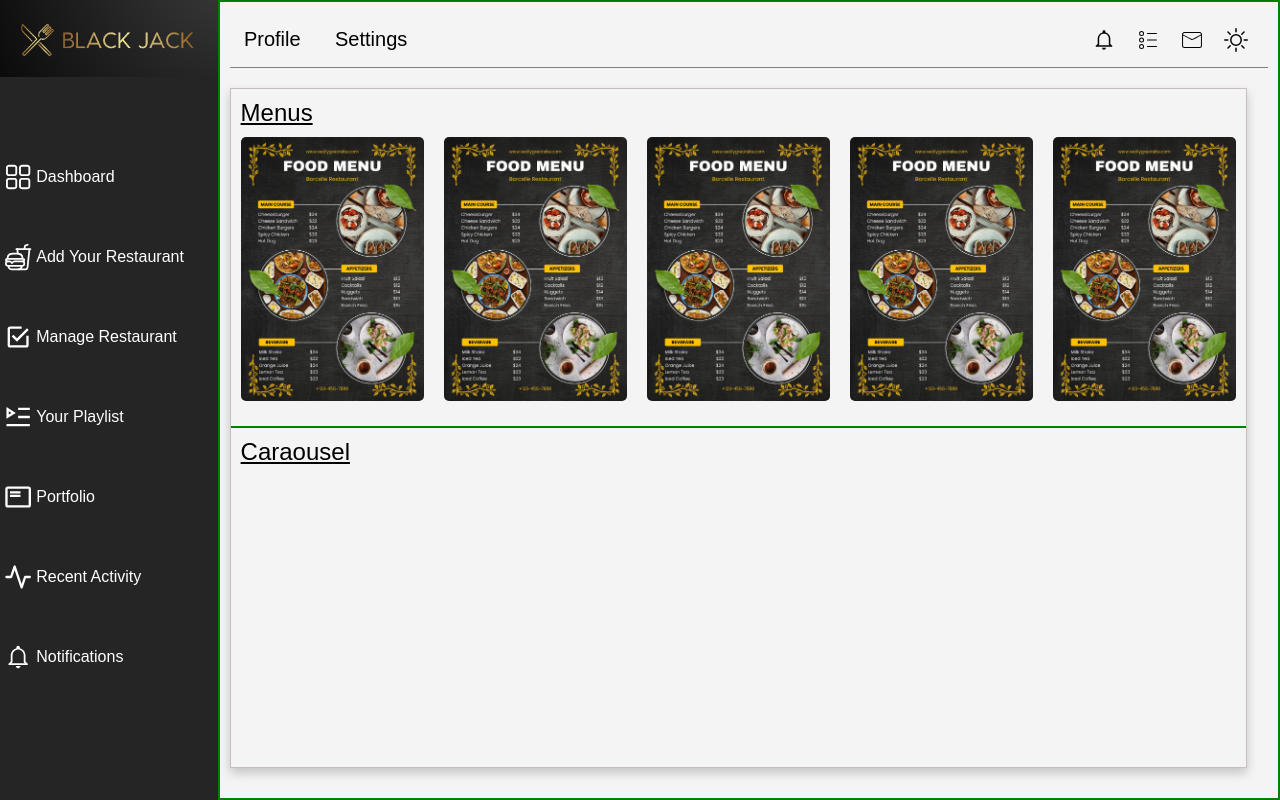
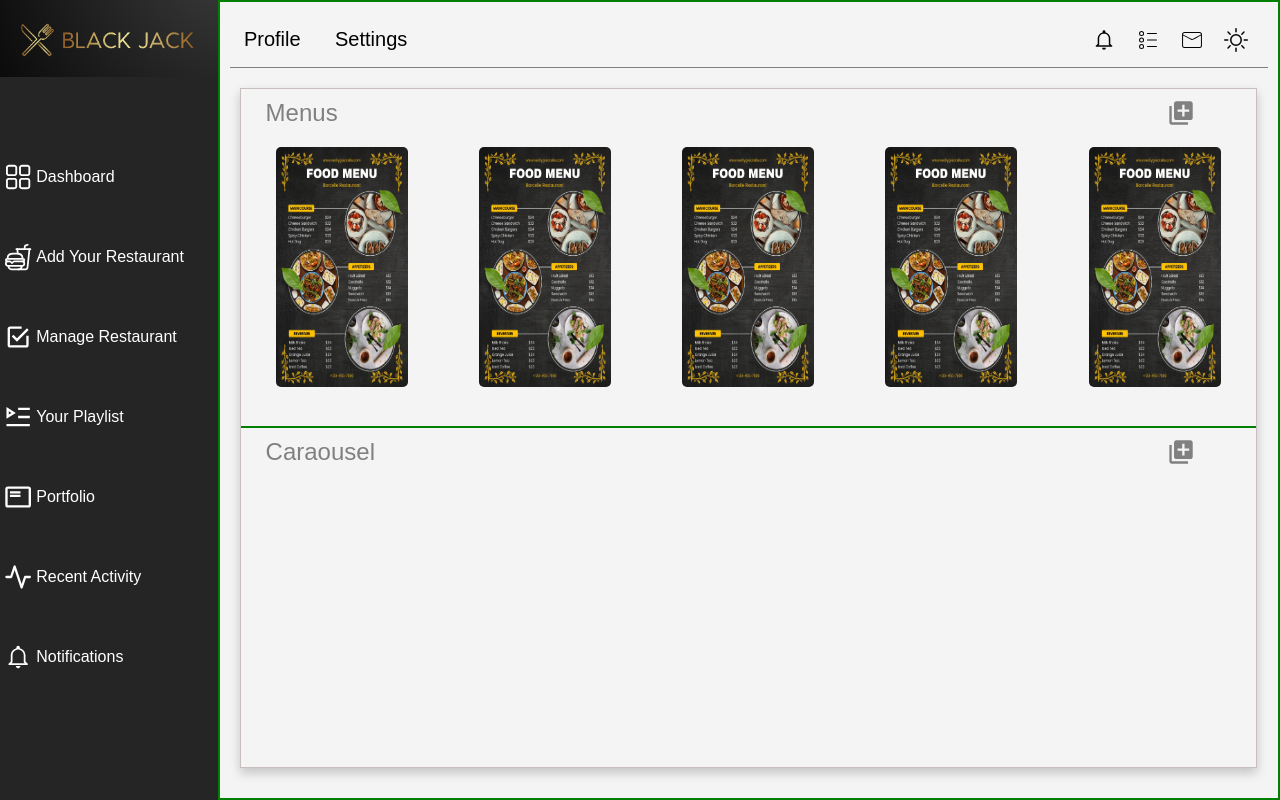
Before and after one commit to Karan-negi01/Black-Jack1, a React (Create React App) app: page / in a window 1280 px wide. Both pictures are taken after a click on the element "Your Playlist". Built offline with nearby package versions, Linux system fonts and the light colour scheme.

Commit message:
menu add option

```diff
--- a/src/components/black-jack/Dashboard.css
+++ b/src/components/black-jack/Dashboard.css
@@ -50,10 +50,13 @@
 }
 
 
+
+
 .menu-icons {
     font-size: 28px;
     width: 20%;
     margin-left: 0;
+
 }
 
 .right_dashboard {
@@ -450,6 +453,7 @@ form .text h3 a:hover {
     flex-direction: column;
     margin-top: 20px;
     box-shadow: 0 5px 10px rgba(0, 0, 0, 0.2);
+    margin-left: 10px;
 
 }
 
@@ -460,14 +464,31 @@ form .text h3 a:hover {
     display: flex;
     flex-direction: column;
 
+
 }
+.restro-menu-header{
+    display: flex;
 
+    align-items: center;
+    justify-content: space-between;
+    margin-left: 15px;
+    color: grey;
+
+}
 .restro-menu-heading{
     font-size: 24px;
     padding: 10px;
-    text-decoration: underline;
+
+
 }
+.restro-menu-icons{
+    width: 15%;
 
+    font-size: 28px;
+    text-align: center;
+    align-content: center;
+    cursor: pointer;
+}
 
 
 
@@ -478,7 +499,7 @@ form .text h3 a:hover {
 
 }
 .restro-menu-box{
-    /* border: 2px solid black; */
+
     width: 100%;
     height: 33vh;
     display: flex;
@@ -487,7 +508,9 @@ form .text h3 a:hover {
 
 }
 .menu-image{
-    width: 18%;
-    height: 33vh;
+    width: 13%;
+    height: 30vh;
     border-radius: 5px;
+    cursor: pointer;
+    margin-top: 10px;
 }
--- a/src/components/black-jack/Dashboard.jsx
+++ b/src/components/black-jack/Dashboard.jsx
@@ -17,6 +17,7 @@ import 'chart.js/auto';
 import Button from 'react-bootstrap/Button';
 import Form from 'react-bootstrap/Form';
 import menu from '../assests/menu.png'
+import { MdAddToPhotos } from "react-icons/md";
 
 
 
@@ -234,7 +235,11 @@ const Dashboard = () => {
             <div>
               <div className="playlist-container">
                 <div className="restro-menu">
-                  <p className='restro-menu-heading'>Menus</p>
+                  <div className="restro-menu-header">
+
+                    <p className='restro-menu-heading'>Menus</p>
+                    <MdAddToPhotos className='restro-menu-icons' />
+                  </div>
                   <div className="restro-menu-box">
                     <img src={menu} className='menu-image' alt='menu'></img>
                     <img src={menu} className='menu-image' alt='menu'></img>
@@ -244,7 +249,11 @@ const Dashboard = () => {
                   </div>
                 </div>
                 <div className="restro-caraousel">
-                  <p className='restro-menu-heading'>Caraousel</p>
+                  <div className="restro-menu-header">
+
+                    <p className='restro-menu-heading'>Caraousel</p>
+                    <MdAddToPhotos className='restro-menu-icons' />
+                  </div>
                 </div>
               </div>
             </div>
```
